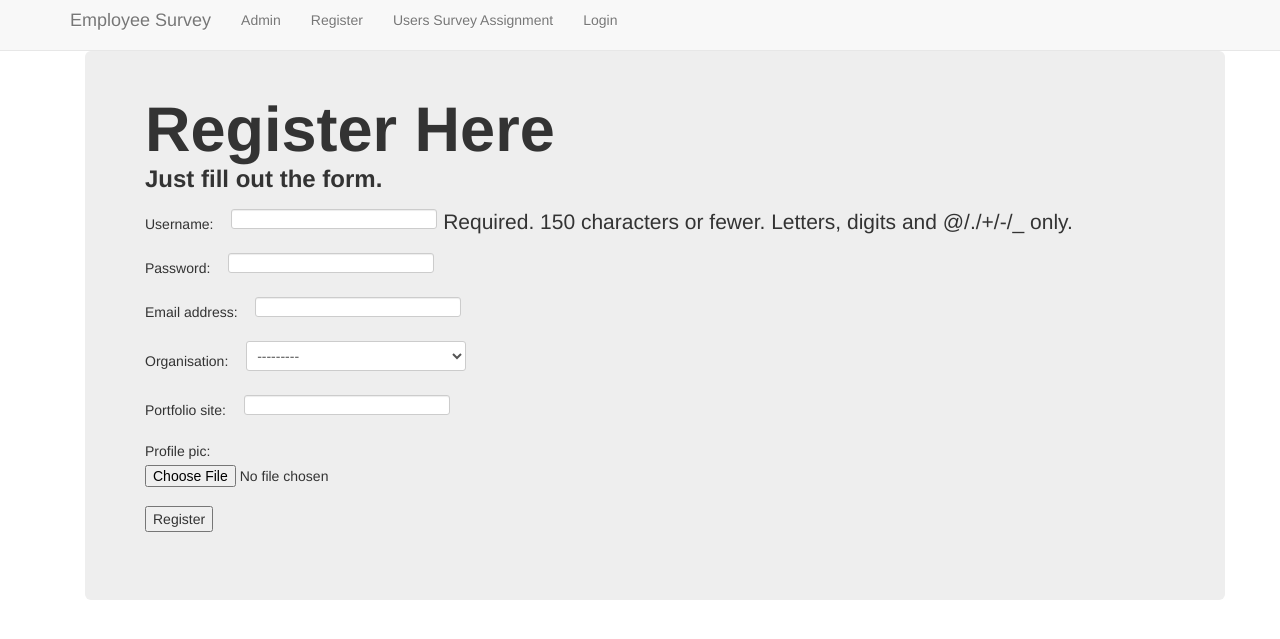
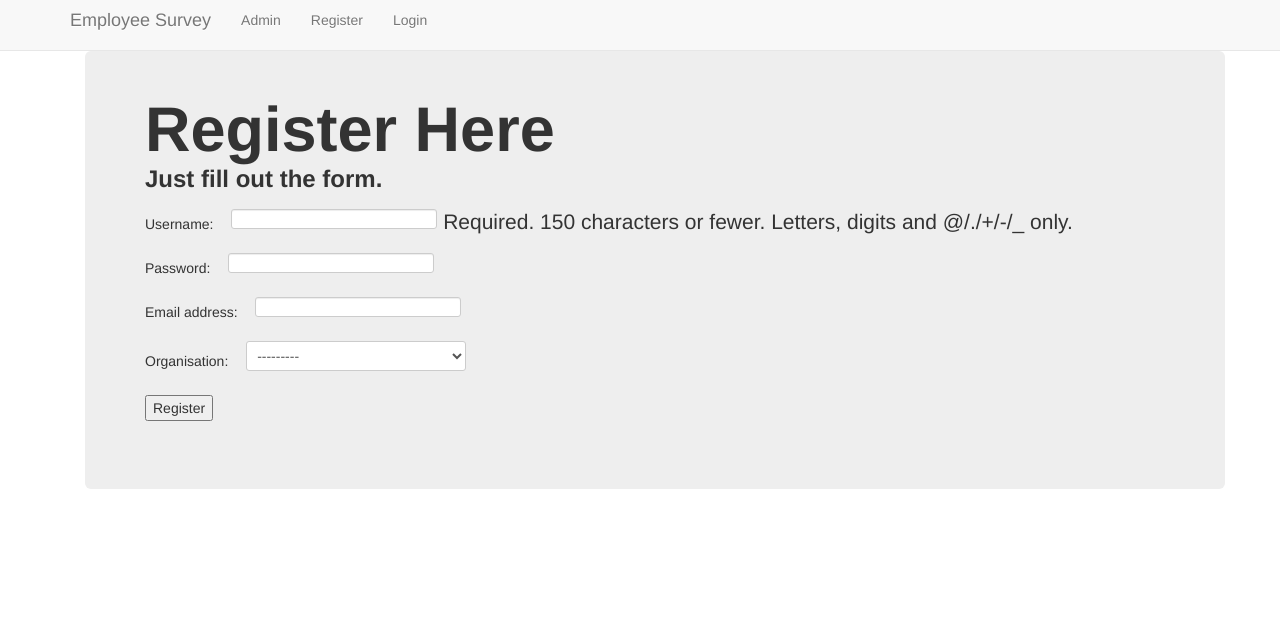
Before and after one commit to yugandharachavan272/EmployeeSurvey, a Django app: page /employee_survey_app/register/ in a window 1280 px wide. Shown: the top 639 px of the page. Run offline with Django 3.2, Linux system fonts and the light colour scheme; data that the repository does not hold is empty; some libraries are stand-ins or nearby versions.

Commit message:
UI Changes

```diff
--- a/employee_survey/employee_survey_app/forms.py
+++ b/employee_survey/employee_survey_app/forms.py
@@ -19,7 +19,7 @@ class UserForm(forms.ModelForm):
 class UserProfileInfoForm(forms.ModelForm):
     class Meta():
         model = UserProfileInfo
-        fields = ('organisation', 'portfolio_site', 'profile_pic')
+        fields = ('organisation',)  # , 'portfolio_site', 'profile_pic'
 
 
 class UserSurveyAssignmentForm(forms.ModelForm):
--- a/employee_survey/templates/employee_survey_app/base.html
+++ b/employee_survey/templates/employee_survey_app/base.html
@@ -25,7 +25,6 @@
                   <li><a class="navbar-brand" href="{% url 'index' %}">Employee Survey</a></li>
                   <li><a class="navbar-link" href="{% url 'admin:index' %}">Admin</a></li>
                   <li><a class="navbar-link" href="{% url 'employee_survey_app:register' %}">Register</a></li>
-                  <li><a class="navbar-link" href="{% url 'employee_survey_app:user_survey_assignment' %}">Users Survey Assignment</a></li>
                   {# Some logic on what to display for last item#}
                   {% if user.is_authenticated %}
                     <li><a href="{% url 'logout' %}">Logout</a></li>
--- a/employee_survey/templates/employee_survey_app/survey.html
+++ b/employee_survey/templates/employee_survey_app/survey.html
@@ -19,7 +19,7 @@
 			<form action="/employee_survey_app/my_surveys/{{survey.id}}/" method="POST">{% csrf_token %}
 				<div class="category-container">
 					<h3 class="collapsible" id="response_metadata">Response Metadata<span></span></h3>
-					<div class="field-wrapper question-required readonly">
+					<div class="field-wrapper question-required readonly" style="visibility:hidden">
 						{{ response_form.interviewer.errors }}
 						<span class="asterix"> * </span>{{ response_form.user.label_tag }}
 						<span class="form-help-text">{{ response_form.user.help_text}}</span>
```
